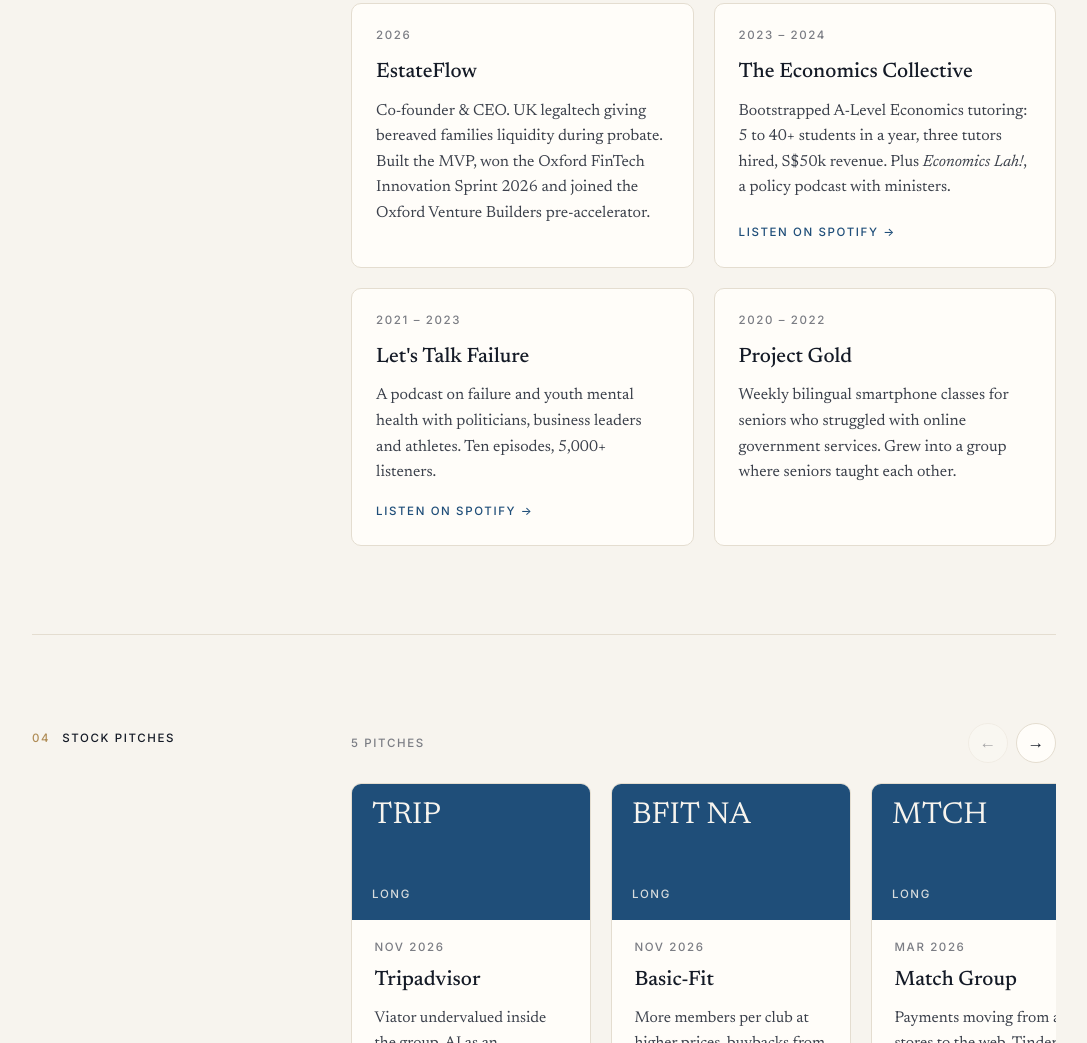
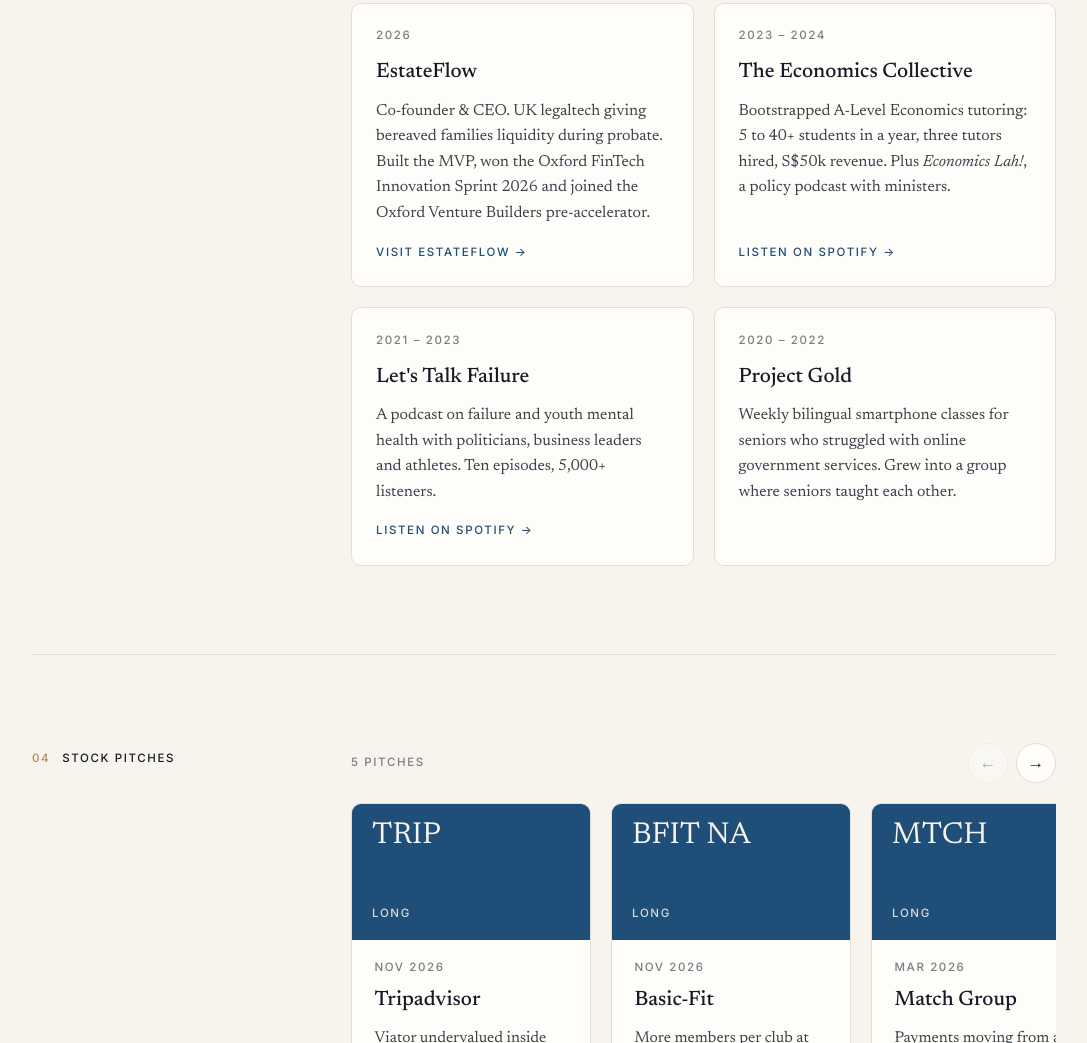
Before and after one commit to chewrayner-svg/raynerchew, a plain HTML site: page index.html in a window 1280 px wide. Shown: the part 2284-3327 px from the top of the page, without its empty margins (96-1183 px from the left). Drawn offline with Linux system fonts and the light colour scheme.

Commit message:
Link EstateFlow site
Co-Authored-By: Claude Opus 5.5 <noreply@anthropic.com>
Claude-Session: https://claude.ai/code/session_01EJ11xigJeFbCNVSxgQQivo

```diff
--- a/index.html
+++ b/index.html
@@ -127,6 +127,7 @@
               <span class="label">2026</span>
               <h3>EstateFlow</h3>
               <p>Co-founder &amp; CEO. UK legaltech giving bereaved families liquidity during probate. Built the MVP, won the Oxford FinTech Innovation Sprint 2026 and joined the Oxford Venture Builders pre-accelerator.</p>
+              <div class="more-links label more"><a href="https://estateflowloan.base44.app">Visit EstateFlow</a></div>
             </div>
             <div class="card">
               <span class="label">2023 – 2024</span>
```
